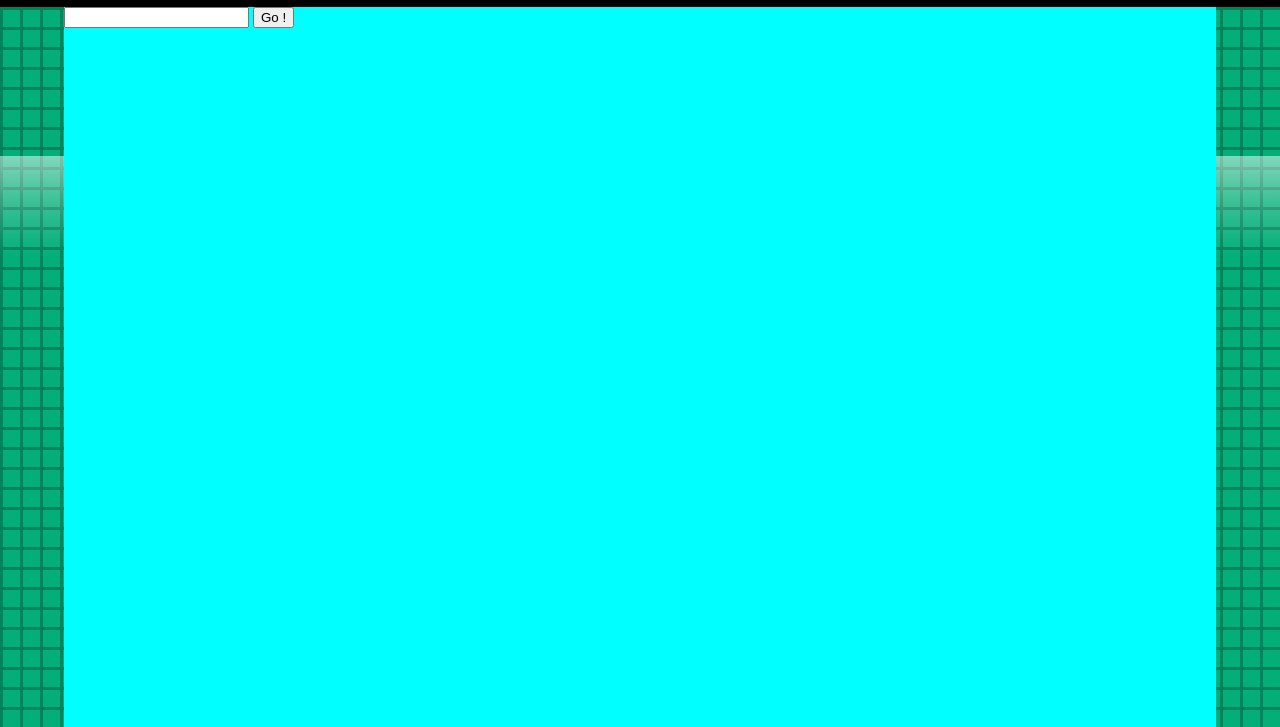
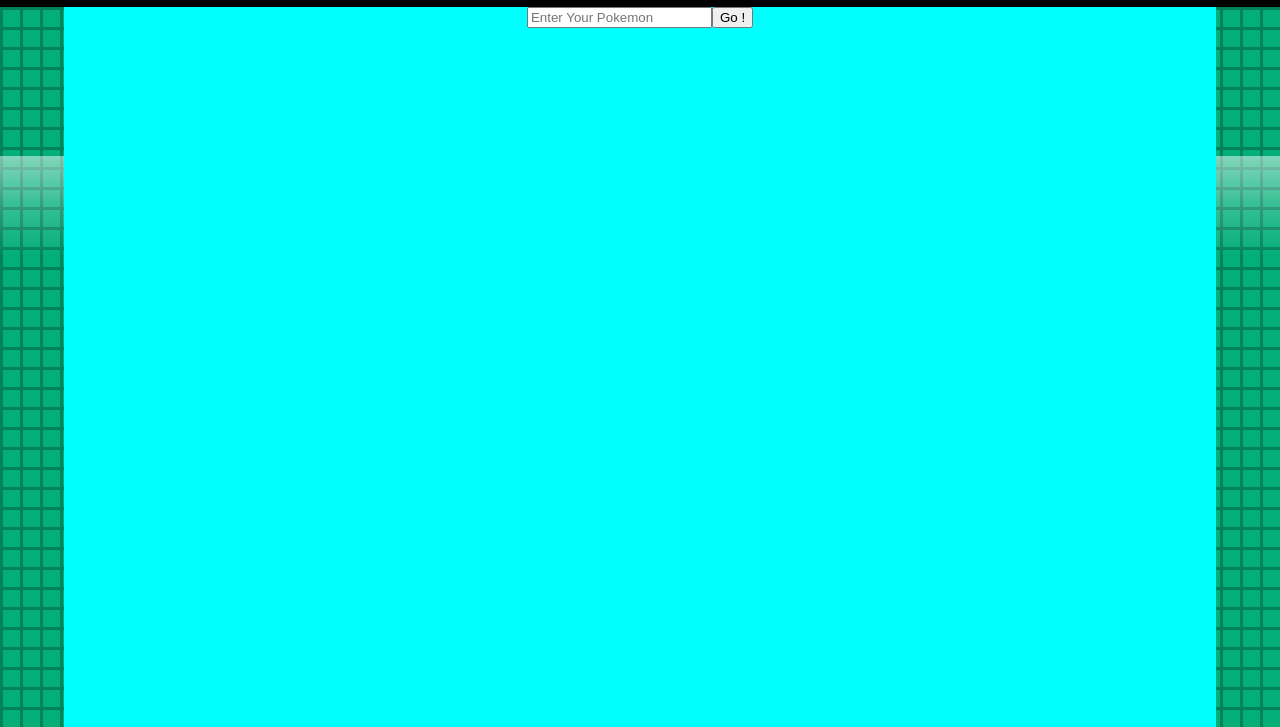
Before and after one commit to RonnyL-M/pokedexjs-v2, a plain HTML site: page index.html in a window 1280 px wide. Shown: the part 73-800 px from the top of the page. Drawn offline with Linux system fonts and the light colour scheme; a web font is replaced by a local one.

Commit message:
add background and searchbar

```diff
--- /dev/null
+++ b/css/searchbar.css
@@ -0,0 +1,5 @@
+#searchbar_div{
+    display: flex;
+    justify-content: center;
+    flex-direction: row;
+}
--- a/index.html
+++ b/index.html
@@ -9,6 +9,7 @@
     <link rel="stylesheet" href="css/background.css">
     <link rel="stylesheet" href="css/header.css">
     <link rel="stylesheet" href="css/main.css">
+    <link rel="stylesheet" href="css/searchbar.css">
 
 
 
@@ -23,7 +24,7 @@
     <div id="scanner"></div>
     <div id="main">
         <div id="searchbar_div">
-            <input type="text" name="" id="search">
+            <input type="text" name="" id="search" placeholder="Enter Your Pokemon">
             <button id="submit_btn" name="submit_btn">Go !</button>
         </div>
         <div id="pkmn_div">
```
Also changed, not shown: css/pkmn_div.css (added).
